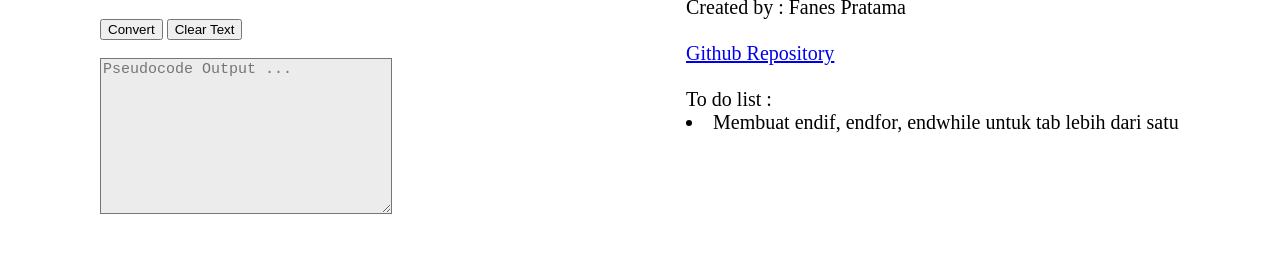
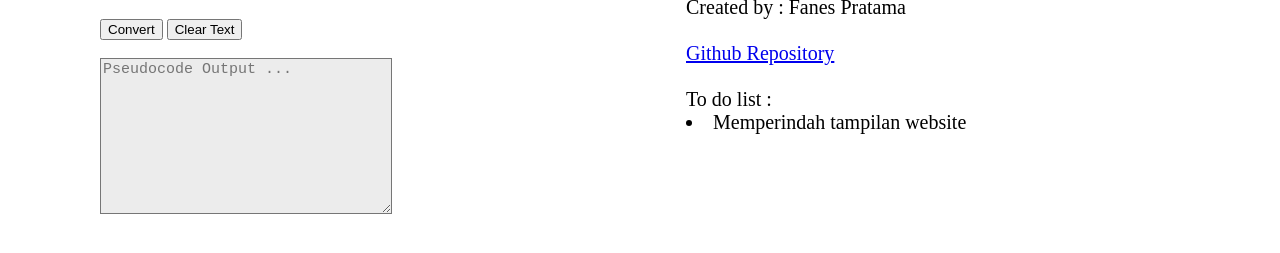
Before and after one commit to Vanezkun/Pseudocode-Converted, a plain HTML site: page index.html in a window 1280 px wide. Shown: the part 173-426 px from the top of the page. Drawn offline with Linux system fonts and the light colour scheme.

Commit message:
Update index.html

```diff
--- a/index.html
+++ b/index.html
@@ -34,7 +34,7 @@
                     Github Repository
                 </a> <br><br>
                 To do list :
-                <li>Membuat endif, endfor, endwhile untuk tab lebih dari satu</li>
+                <li>Memperindah tampilan website</li>
 
 
             </span>
```
